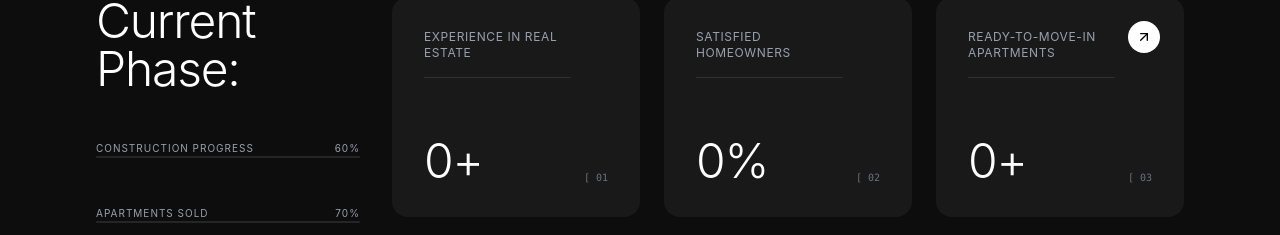
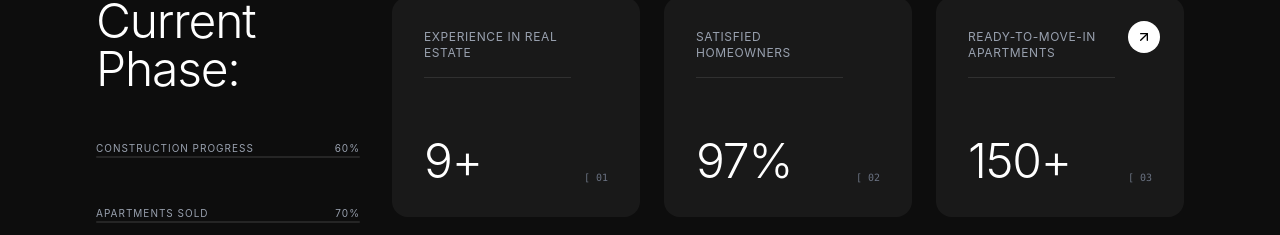
Before and after one commit to amanxridex/Highlinear, a React (Vite) app: page / in a window 1280 px wide. Shown: the part 3440-3675 px from the top of the page. Built offline with nearby package versions, Linux system fonts and the light colour scheme.

Commit message:
Fix stat numbers not updating due to HTML structure

```diff
--- a/check.cjs
+++ b/check.cjs
@@ -1,11 +1,9 @@
 const fs = require('fs');
-const html = fs.readFileSync('C:\\Users\\91836\\PERSONAL\\Highlinear\\src\\App.jsx', 'utf8');
+const contentPath = 'C:\\Users\\91836\\.gemini\\antigravity-ide\\brain\\cdbf472f-62d9-4381-b9e6-bfeed466122e\\.system_generated\\steps\\40\\content.md';
+let markdown = fs.readFileSync(contentPath, 'utf-8');
 
-const expMatch = html.match(/uppercase tracking-wider\">Experience In Real Estate[\s\S]{0,500}0\+/i);
-if(expMatch) console.log("EXP:\n" + expMatch[0]);
+const m2 = markdown.match(/Satisfied Homeowners.{0,200}/is);
+console.log("M2:\n" + m2[0]);
 
-const satMatch = html.match(/uppercase tracking-wider\">Satisfied Homeowners[\s\S]{0,500}0%/i);
-if(satMatch) console.log("SAT:\n" + satMatch[0]);
-
-const readyMatch = html.match(/uppercase tracking-wider\">Ready-To-Move-In Apartments[\s\S]{0,500}0\+/i);
-if(readyMatch) console.log("READY:\n" + readyMatch[0]);
+const m3 = markdown.match(/Ready-To-Move-In Apartments.{0,200}/is);
+console.log("M3:\n" + m3[0]);
--- a/convert.cjs
+++ b/convert.cjs
@@ -42,18 +42,20 @@ bodyContent = bodyContent.replace(/horizon grove/g, 'highlinear group');
 // Update Founder name
 bodyContent = bodyContent.replace(/Lucas Meyer/gi, 'Malvinder Singh Chauhan');
 
-// Update Stats Cards
+// Update Stats Cards - EXACT STRING REPLACEMENT
 bodyContent = bodyContent.replace(
-  /<span class="text-5xl font-light tracking-tight" data-target="15" id="counter-1">0\+<\/span>/g,
-  '<span class="text-5xl font-light tracking-tight" data-target="9" id="counter-1">9+</span>'
+  'Experience In Real Estate</div><div class="flex justify-between items-end"><span class="text-5xl font-light tracking-tight flex"><span>0</span>+</span>',
+  'Experience In Real Estate</div><div class="flex justify-between items-end"><span class="text-5xl font-light tracking-tight flex"><span>9</span>+</span>'
 );
+
 bodyContent = bodyContent.replace(
-  /<span class="text-5xl font-light tracking-tight" data-target="100" id="counter-2">0%<\/span>/g,
-  '<span class="text-5xl font-light tracking-tight" data-target="97" id="counter-2">97%</span>'
+  'Satisfied Homeowners</div><div class="flex justify-between items-end"><span class="text-5xl font-light tracking-tight flex"><span>0</span>%</span>',
+  'Satisfied Homeowners</div><div class="flex justify-between items-end"><span class="text-5xl font-light tracking-tight flex"><span>97</span>%</span>'
 );
+
 bodyContent = bodyContent.replace(
-  /<span class="text-5xl font-light tracking-tight" data-target="120" id="counter-3">0\+<\/span>/g,
-  '<span class="text-5xl font-light tracking-tight" data-target="150" id="counter-3">150+</span>'
+  'Ready-To-Move-In Apartments</div><div class="flex justify-between items-end"><span class="text-5xl font-light tracking-tight flex"><span>0</span>+</span>',
+  'Ready-To-Move-In Apartments</div><div class="flex justify-between items-end"><span class="text-5xl font-light tracking-tight flex"><span>150</span>+</span>'
 );
 
 // Update "A home designed..."
@@ -181,4 +183,4 @@ export default App;
 `;
 
 fs.writeFileSync(path.join(__dirname, 'src', 'App.jsx'), appJsx);
-console.log("App.jsx has been updated with new stats!");
+console.log("App.jsx has been updated with real exact match for stats numbers!");
```
Also changed, not shown: src/App.jsx (+1 -1 lines).
